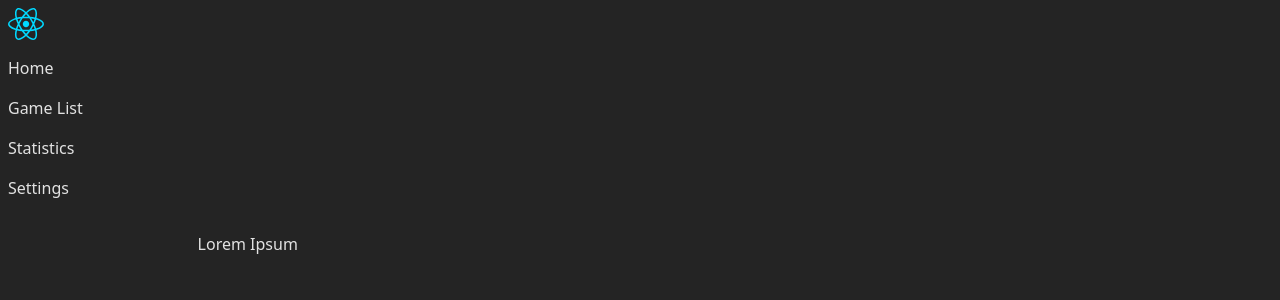
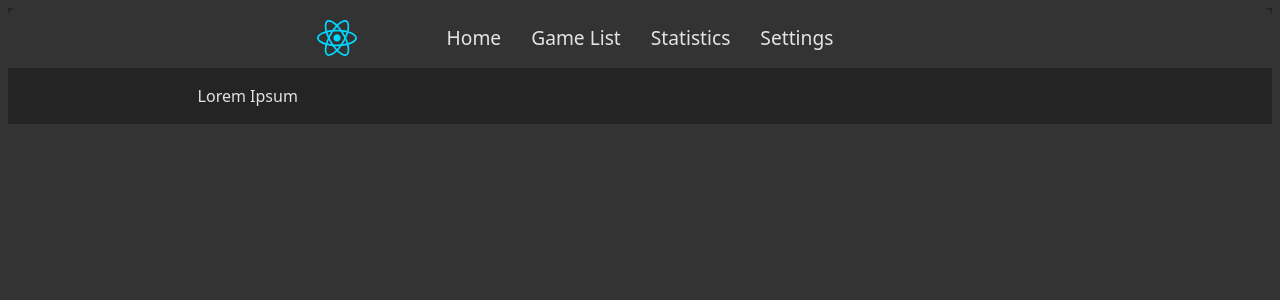
Before and after one commit to SirSalsa/Obelyx, a React (Vite) app in the folder gamebacklog.frontend/: page / in a window 1280 px wide. Shown: the top 300 px of the page. Built offline with nearby package versions, Linux system fonts and the light colour scheme.

Commit message:
Corrected Header

```diff
--- a/gamebacklog.frontend/src/App.scss
+++ b/gamebacklog.frontend/src/App.scss
@@ -4,5 +4,5 @@
   display: grid;
   grid-template-columns: 15% 70% 15%;
   grid-template-rows: auto 1fr auto;
-  // background-color: $dark_green;
+  background-color: $color-bg-dark;
 }
--- a/gamebacklog.frontend/src/base.scss
+++ b/gamebacklog.frontend/src/base.scss
@@ -1,3 +1,7 @@
+// Colors
+$color-bg-light: #333333;
+$color-bg-dark: #242424;
+
 :root {
   font-family: system-ui, Avenir, Helvetica, Arial, sans-serif;
   line-height: 1.5;
@@ -5,7 +9,7 @@
 
   color-scheme: light dark;
   color: rgba(255, 255, 255, 0.87);
-  background-color: #242424;
+  background-color: $color-bg-light;
 
   font-synthesis: none;
   text-rendering: optimizeLegibility;
--- a/gamebacklog.frontend/src/modules/Header/Header.jsx
+++ b/gamebacklog.frontend/src/modules/Header/Header.jsx
@@ -5,13 +5,18 @@ import "./header.scss"
 function Header(){
     return (
         <header>
+            <div className="Header_Wrapper">
+                <div className="Header_Logo">
                 <img src={logo} alt="Logo"/>
+                </div>
                 <div className="Header_Container">
                     <p>Home</p>
                     <p>Game List</p>
                     <p>Statistics</p>
                     <p>Settings</p>
                 </div>
+            </div>
+
         </header>
     );
 }
--- a/gamebacklog.frontend/src/modules/Header/Header.scss
+++ b/gamebacklog.frontend/src/modules/Header/Header.scss
@@ -2,6 +2,53 @@
 
 header {
     display: grid;
-    grid-column: 1 / 4;
+    grid-template-columns: 1fr 3fr 1fr; // Left | Center | Right
+    align-items: center;
+    justify-items: center;
+    grid-column: 1 / -1;
     grid-row: 1 / 2;
+    height: 60px;
+    background-color: $color-bg-light; // Use a lighter background
+    border-radius: 8px 8px 0 0;
+
+    .Header_Wrapper {
+        grid-column: 2; // Center column
+        display: grid;
+        grid-template-columns: 1fr 3fr 1fr; // Left | Center | Right
+        align-items: center;
+        background: $color-bg-light;
+        border-radius: 8px;
+        height: 100%;
+        width: 100%;
+    }
+
+    .Header_Logo {
+        display: flex;
+        justify-content: center;
+        align-items: center;
+
+        img {
+            width: 40px;
+            height: auto;
+        }
+    }
+
+    .Header_Container {
+        display: flex;
+        justify-content: center;
+        align-items: center;
+        width: 100%;
+
+        p {
+            margin: 0 15px;
+            cursor: pointer;
+            font-size: 1.2rem;
+            font-weight: 500;
+            color: rgba(255, 255, 255, 0.87);
+
+            &:hover {
+                color: hotpink;
+            }
+        }
+    }
 }
```
Lines whose indentation alone changed are shown as unchanged.
